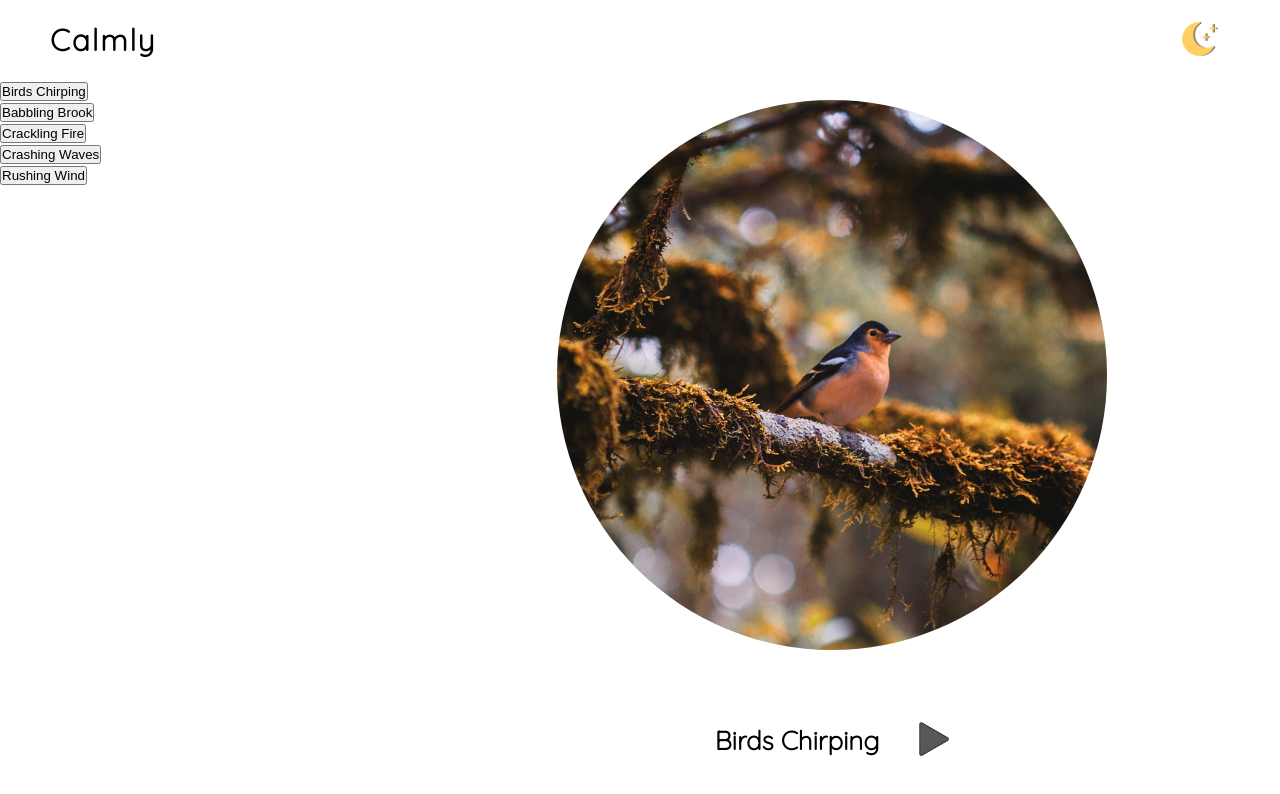
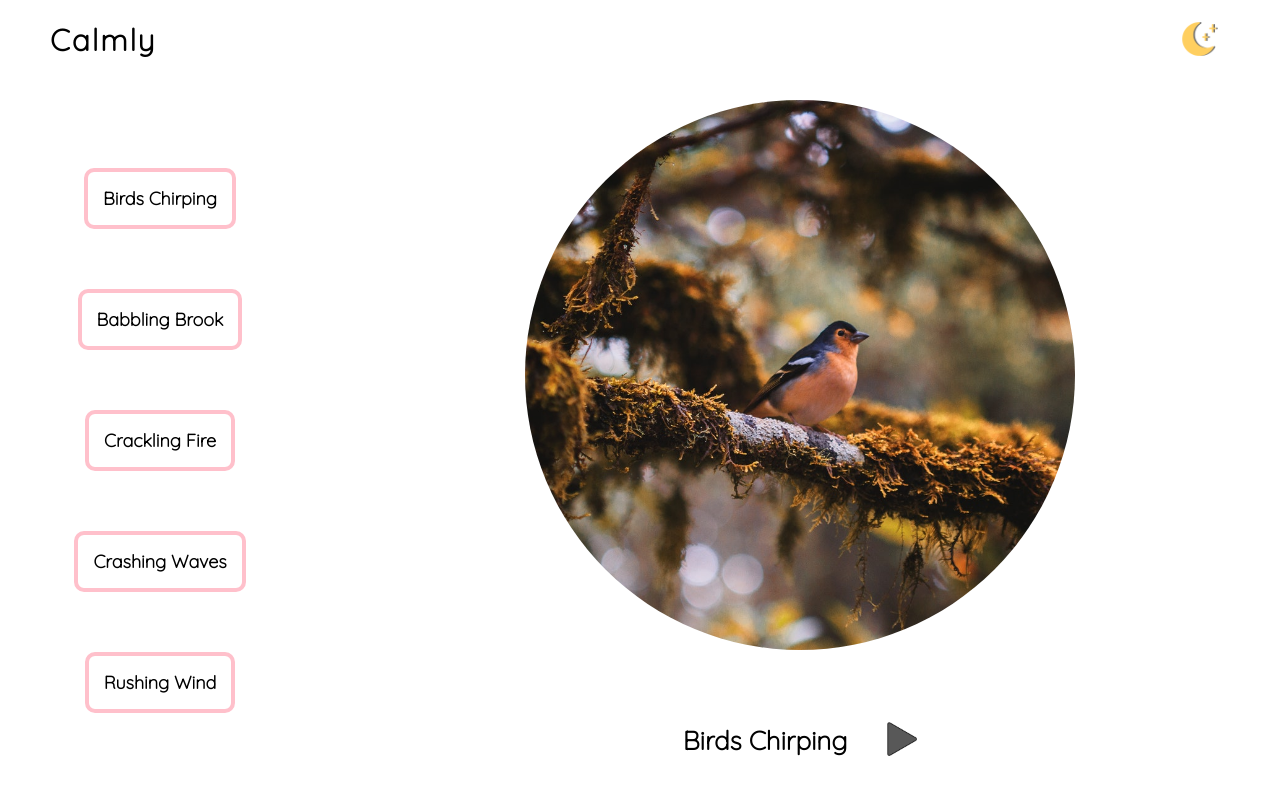
Before and after one commit to nicoleww/calmly, a React (Create React App) app: page / in a window 1280 px wide. Shown: the top 794 px of the page. Built offline with nearby package versions, Linux system fonts and the light colour scheme.

Commit message:
add CSS styling for Sounds component

```diff
--- a/src/components/MusicPlayer/MusicPlayer.css
+++ b/src/components/MusicPlayer/MusicPlayer.css
@@ -1,5 +1,5 @@
 .music-player {
-  width: 70%;
+  width: 75%;
   min-height: 90vh;
   display: flex;
   flex-direction: column;
--- a/src/components/Sounds/Sounds.css
+++ b/src/components/Sounds/Sounds.css
@@ -1,4 +1,27 @@
 .sounds-panel {
-  width: 30%;
+  width: 25%;
   min-height: 90vh;
+  display: flex;
+  flex-direction: column;
+  align-items: center;
+  justify-content: center;
 }
+
+.btn {
+  margin: 30px 0px;
+}
+
+.btn button {
+  padding: 15px;
+  font-family: "Quicksand", sans-serif;
+  font-size: 18px;
+  font-weight: 600;
+  background-color: white;
+  border: 4px solid pink;
+  border-radius: 10px;
+}
+
+.btn button:hover {
+  background-color: pink;
+  color: white;
+}
```
